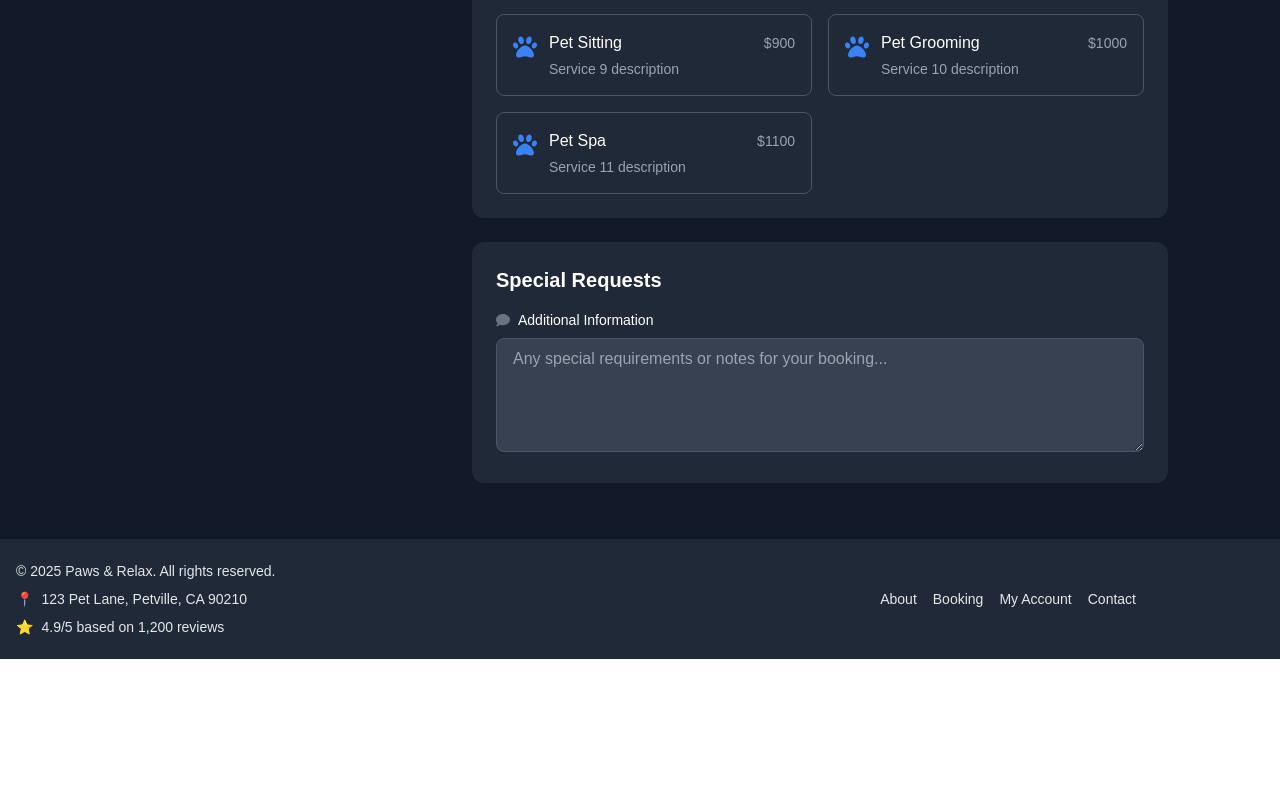
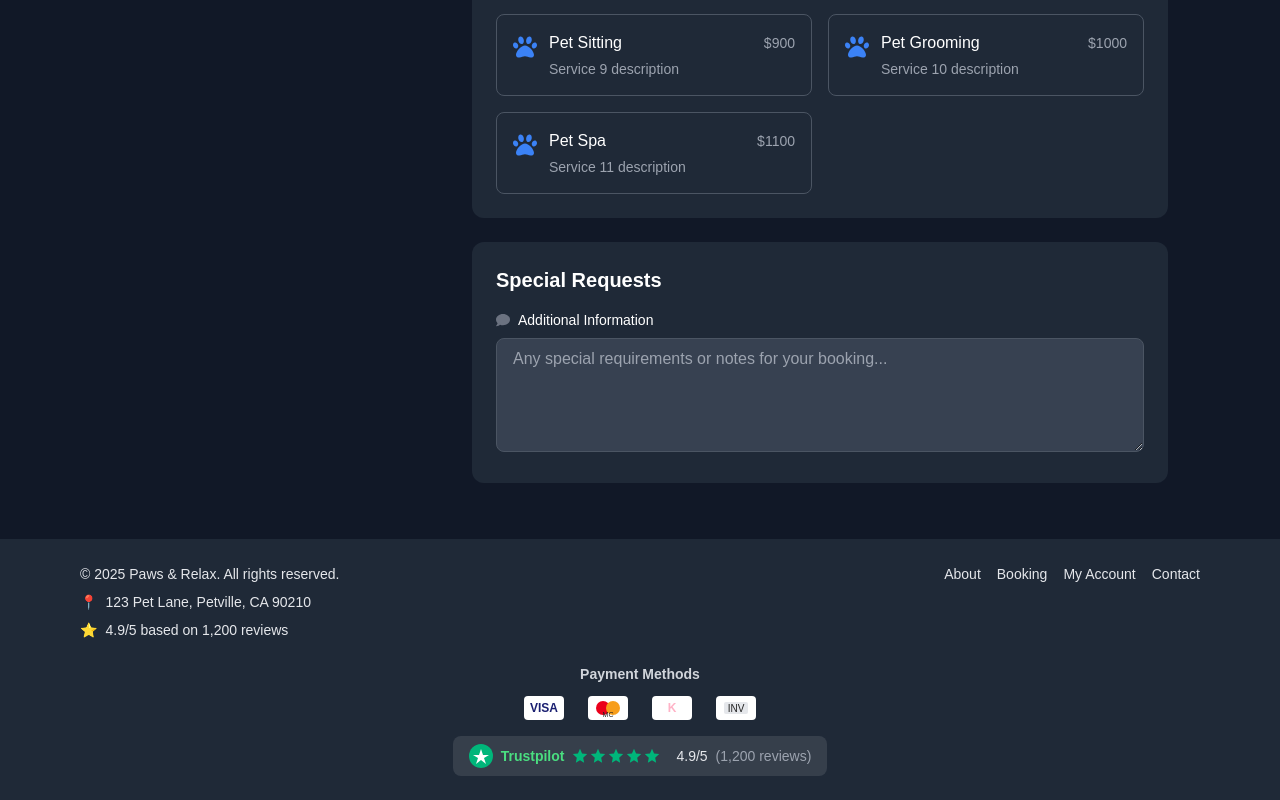
Before and after one commit to Inn-Keeper/next-playground, a Next.js app: page /en/booking in a window 1280 px wide. Shown: the part 1520-2320 px from the top of the page. Before the commit the page ends 2179 px from the top, so only its background shows below. Built offline with nearby package versions, Linux system fonts and the light colour scheme.

Commit message:
Footer payments, trustpilot bar

```diff
--- a/src/components/ClientLayoutContent.tsx
+++ b/src/components/ClientLayoutContent.tsx
@@ -7,6 +7,7 @@ import LanguageSwitcher from './LanguageSwitcher';
 import ToggleDarkMode from './ToggleDarkMode';
 import { Toaster } from 'react-hot-toast';
 import { useState } from 'react';
+import Footer from './Footer';
 
 export default function ClientLayoutContent({ children }: { children: React.ReactNode }) {
   const t = useTranslations();
@@ -122,27 +123,7 @@ export default function ClientLayoutContent({ children }: { children: React.Reac
       <main className="w-full flex-1 min-h-full max-w-6xl mx-auto py-6 px-2 sm:px-4 lg:px-8">
         {children}
       </main>
-      <footer className="w-full py-4 min-h-[120px] bg-gray-800 text-gray-200 text-sm border-t border-gray-800 flex flex-col justify-center py-4 md:py-0">
-        <div className="max-w-6xl mx-auto h-full w-full flex flex-col md:flex-row items-center md:items-center justify-between gap-2 px-4 mx-2 md:mx-0 h-full">
-          <div className="flex flex-col items-center md:items-start gap-2 md:text-left w-full md:w-auto">
-            <div>&copy; {new Date().getFullYear()} Paws & Relax. All rights reserved.</div>
-            <div className="flex items-center gap-2">
-              <span className="font-semibold">📍</span>
-              <span>123 Pet Lane, Petville, CA 90210</span>
-            </div>
-            <div className="flex items-center gap-2">
-              <span className="font-semibold">⭐</span>
-              <span>4.9/5 based on 1,200 reviews</span>
-            </div>
-          </div>
-          <div className="flex flex-wrap gap-4 justify-center md:justify-end w-full md:w-auto">
-            <Link href="/about" className="hover:underline">About</Link>
-            <Link href="/booking" className="hover:underline">Booking</Link>
-            <Link href="/my-account" className="hover:underline">My Account</Link>
-            <Link href="mailto:info@pawsandrelax.com" className="hover:underline">Contact</Link>
-          </div>
-        </div>
-      </footer>
+      <Footer />
       <Toaster position="top-center" />
     </div>
   );
--- /dev/null
+++ b/src/components/Footer.tsx
@@ -0,0 +1,91 @@
+import Link from "next/link";
+
+export default function Footer() {
+  return (
+    <footer className="w-full py-6 min-h-[140px] bg-gray-800 text-gray-200 text-sm border-t border-gray-800 flex flex-col justify-center">
+      <div className="max-w-6xl mx-auto w-full px-4 flex flex-col md:flex-row md:justify-between md:items-start gap-6">
+        {/* Location Info */}
+        <div className="flex flex-col gap-2 md:items-start items-center text-center md:text-left w-full md:w-auto">
+          <div>&copy; {new Date().getFullYear()} Paws & Relax. All rights reserved.</div>
+          <div className="flex items-center gap-2">
+            <span className="font-semibold">📍</span>
+            <span>123 Pet Lane, Petville, CA 90210</span>
+          </div>
+          <div className="flex items-center gap-2">
+            <span className="font-semibold">⭐</span>
+            <span>4.9/5 based on 1,200 reviews</span>
+          </div>
+        </div>
+        {/* Links */}
+        <div className="flex flex-col md:items-end items-center text-center md:text-right gap-2 w-full md:w-auto">
+          <div className="flex flex-row gap-4">
+            <Link href="/about" className="hover:underline">About</Link>
+            <Link href="/booking" className="hover:underline">Booking</Link>
+            <Link href="/my-account" className="hover:underline">My Account</Link>
+            <Link href="mailto:info@pawsandrelax.com" className="hover:underline">Contact</Link>
+          </div>
+        </div>
+      </div>
+      {/* Payments Section */}
+      <div className="flex flex-col items-center justify-center mt-6 w-full">
+        <div className="flex flex-col items-center gap-2">
+          <span className="font-semibold text-gray-300">Payment Methods</span>
+          <div className="flex flex-row gap-6 mt-1">
+            {/* Visa */}
+            <span title="Visa" aria-label="Visa" className="inline-flex items-center justify-center">
+              <svg width="40" height="24" viewBox="0 0 40 24" fill="none" xmlns="http://www.w3.org/2000/svg">
+                <rect width="40" height="24" rx="4" fill="#fff"/>
+                <text x="20" y="16" textAnchor="middle" fontSize="12" fill="#1A1F71" fontWeight="bold">VISA</text>
+              </svg>
+            </span>
+            {/* MasterCard */}
+            <span title="MasterCard" aria-label="MasterCard" className="inline-flex items-center justify-center">
+              <svg width="40" height="24" viewBox="0 0 40 24" fill="none" xmlns="http://www.w3.org/2000/svg">
+                <rect width="40" height="24" rx="4" fill="#fff"/>
+                <circle cx="15" cy="12" r="7" fill="#EB001B"/>
+                <circle cx="25" cy="12" r="7" fill="#F79E1B"/>
+                <text x="20" y="21" textAnchor="middle" fontSize="7" fill="#222">MC</text>
+              </svg>
+            </span>
+            {/* Klarna */}
+            <span title="Klarna" aria-label="Klarna" className="inline-flex items-center justify-center">
+              <svg width="40" height="24" viewBox="0 0 40 24" fill="none" xmlns="http://www.w3.org/2000/svg">
+                <rect width="40" height="24" rx="4" fill="#fff"/>
+                <text x="20" y="16" textAnchor="middle" fontSize="12" fill="#FFB3C7" fontWeight="bold">K</text>
+              </svg>
+            </span>
+            {/* Invoice */}
+            <span title="Invoice" aria-label="Invoice" className="inline-flex items-center justify-center">
+              <svg width="40" height="24" viewBox="0 0 40 24" fill="none" xmlns="http://www.w3.org/2000/svg">
+                <rect width="40" height="24" rx="4" fill="#fff"/>
+                <rect x="8" y="6" width="24" height="12" rx="2" fill="#E5E7EB"/>
+                <text x="20" y="16" textAnchor="middle" fontSize="10" fill="#222">INV</text>
+              </svg>
+            </span>
+          </div>
+        </div>
+      </div>
+      {/* Trustpilot Section */}
+      <div className="flex flex-col items-center justify-center mt-4 w-full">
+        <div className="flex items-center gap-2 bg-white/10 rounded-lg px-4 py-2">
+          {/* Trustpilot logo (SVG placeholder) */}
+          <svg width="24" height="24" viewBox="0 0 24 24" fill="none" xmlns="http://www.w3.org/2000/svg">
+            <circle cx="12" cy="12" r="12" fill="#00B67A"/>
+            <polygon points="12,5 14,11 20,11 15,14 17,20 12,16 7,20 9,14 4,11 10,11" fill="#fff"/>
+          </svg>
+          <span className="font-semibold text-green-400">Trustpilot</span>
+          {/* 5 stars */}
+          <span className="flex items-center gap-0.5">
+            {[...Array(5)].map((_, i) => (
+              <svg key={i} width="16" height="16" viewBox="0 0 20 20" fill="#00B67A" xmlns="http://www.w3.org/2000/svg">
+                <polygon points="10,1 12.59,6.99 19,7.64 14,12.26 15.18,18.51 10,15.27 4.82,18.51 6,12.26 1,7.64 7.41,6.99" />
+              </svg>
+            ))}
+          </span>
+          <span className="text-gray-200 ml-2">4.9/5</span>
+          <span className="text-gray-400">(1,200 reviews)</span>
+        </div>
+      </div>
+    </footer>
+  );
+}
```
